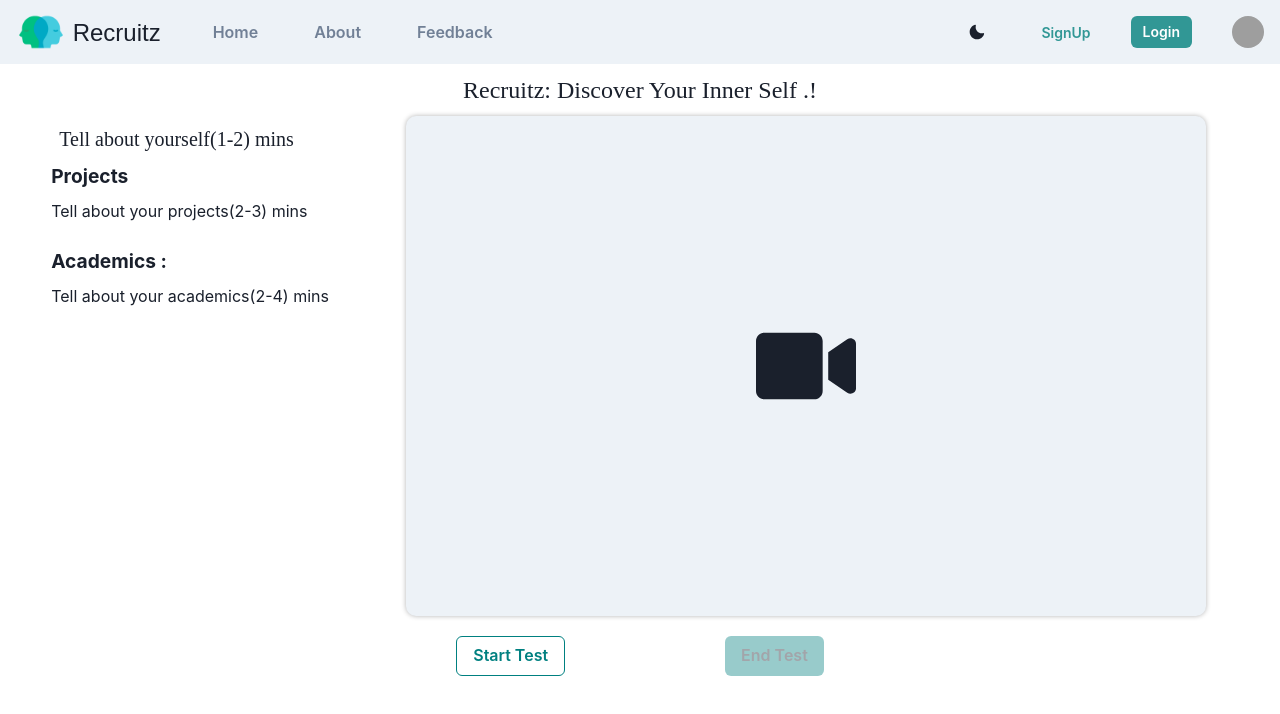
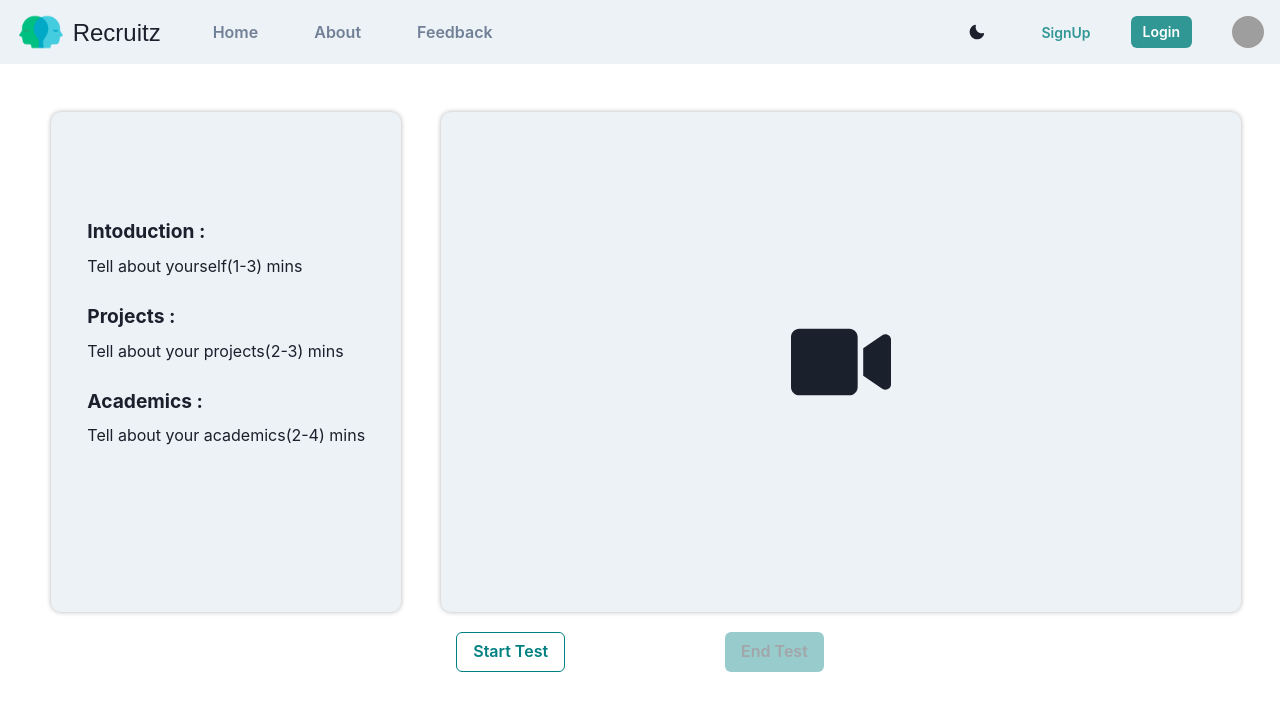
Before and after one commit to jegathees02/recruitz, a React (Create React App) app in the folder frontend/: page /camera in a window 1280 px wide. Shown: the top 714 px of the page. Built offline with nearby package versions, Linux system fonts and the light colour scheme; grey boxes are pictures that could not be loaded.

Commit message:
Frontend Updated

```diff
--- a/frontend/src/components/detecting.js
+++ b/frontend/src/components/detecting.js
@@ -12,6 +12,7 @@ import {
   ModalCloseButton,
   ModalBody,
   ModalFooter,
+  Center,
   useDisclosure,
   Checkbox,
   CheckboxGroup,
@@ -167,13 +168,23 @@ const CameraApp = () => {
 
   return (
     <div>
-      <NavBar />
-      <Text fontFamily={'cursive'} fontSize={'2xl'} width={'100%'} align={'center'} p={2}>Recruitz: Discover Your Inner Self  .!</Text>
-      <div style={{display:'flex'}}>
-      <div style={{marginLeft:"4%",width:'22%',alignItems:'center',justifyContent:'center'}}>
-        <Text fontFamily={'cursive'} fontSize={'20px'} width={'100%'} align={'left'}  p={2}>Tell about yourself{'(1-2) mins'}</Text>
+      <NavBar /><br/><br/>
+      {/* <Text fontFamily={'cursive'} fontSize={'2xl'} width={'100%'} align={'center'} p={2}>Recruitz: Discover Your Inner Self  .!</Text> */}
+      <div bg={bgColor} style={{display:'flex'}}>
+
+      <div style={{marginLeft:"4%",width:'22%',alignItems:'center',justifyContent:'center',boxShadow:'0px 0px 5px 0px rgba(0, 0, 0, 0.3)',borderRadius:10, width: '100%',
+        maxWidth: '350px',backgroundColor:'#edf2f7'}}>
+          <Center>
+          <div style={{marginTop:"30%"}} >
+        {/* <Text fontFamily={'cursive'} fontSize={'20px'} width={'100%'} align={'left'}  p={2}>Tell about yourself{'(1-2) mins'}</Text> */}
         <Text fontWeight="bold" fontSize="1.2rem" marginBottom="0.5rem">
-              Projects
+              Intoduction :
+            </Text>
+            <Text fontSize="1rem" marginBottom="1.5rem">
+              Tell about yourself{'(1-3) mins'}
+            </Text>
+        <Text fontWeight="bold" fontSize="1.2rem" marginBottom="0.5rem">
+              Projects :
             </Text>
             <Text fontSize="1rem" marginBottom="1.5rem">
               Tell about your projects{'(2-3) mins'}
@@ -185,7 +196,11 @@ const CameraApp = () => {
             <Text fontSize="1rem" marginBottom="1.5rem">
             Tell about your academics{'(2-4) mins'}
             </Text>
+
+            </div>
+            </Center>
       </div>
+
       <Box  bg={bgColor}style={{
         position: 'relative',
         width: '100%',
--- a/frontend/src/components/login.js
+++ b/frontend/src/components/login.js
@@ -40,7 +40,7 @@ export default function App() {
     setIsLoading(true);
     setTimeout(() => {
       setIsLoading(false);
-      navigate('/camera');
+      navigate('/userdetails');
     }, 2000);
 
   };
@@ -56,7 +56,7 @@ export default function App() {
             <Stack align={'center'}>
               <Heading fontSize={'4xl'}>Sign in to your account</Heading>
               <Text fontSize={'lg'} color={textColor}>
-                to enjoy all of our cool <Text color={linkColor}>features</Text> ✌️
+                {/* to enjoy all of our cool <Text color={linkColor}>features</Text> ✌️ */}
               </Text>
             </Stack>
             <Box
--- a/frontend/src/components/resultHistogram.js
+++ b/frontend/src/components/resultHistogram.js
@@ -25,12 +25,12 @@ const App = () => {
   const [loading, setLoading] = useState(true);
   // var bgColor = useColorModeValue('','');
   // var bgColor1 = useColorModeValue('#33b894', 'teal');
-  var score = 75;
+  var score = 80;
   const navigate = useNavigate();
   const data = [
-    { name: 'Eye-Contact', percentage: 40 },
-    { name: 'Confidence', percentage: 70 },
-    { name: 'Clarity', percentage: 30 },
+    { name: 'Eye-Contact', percentage: 69 },
+    { name: 'Confidence', percentage: 80 },
+    { name: 'Clarity', percentage: 68 },
     { name: 'Boldness', percentage: 90 }
   ];
   const scorechart = [
--- a/frontend/src/components/signup.js
+++ b/frontend/src/components/signup.js
@@ -45,7 +45,7 @@ function SignupCard() {
             Sign up
           </Heading>
           <Text fontSize={'lg'} color={'gray.600'}>
-            to enjoy all of our cool features ✌️
+            {/* to enjoy all of our cool features ✌️ */}
           </Text>
         </Stack>
         <Box
--- a/frontend/src/components/userdetails.jsx
+++ b/frontend/src/components/userdetails.jsx
@@ -23,10 +23,11 @@ import {
 } from '@chakra-ui/react'
 
 import { useToast } from '@chakra-ui/react'
-
+import { useNavigate } from 'react-router-dom';
 const Form1 = () => {
   const [show, setShow] = useState(false)
   const handleClick = () => setShow(!show)
+
   return (
     <>
       <Heading w="100%" textAlign={'center'} fontWeight="normal" mb="2%">
@@ -293,6 +294,7 @@ export default function Userdetails() {
   const toast = useToast()
   const [step, setStep] = useState(1)
   const [progress, setProgress] = useState(33.33)
+  const navigate=useNavigate();
 
   return (
     <>
@@ -349,9 +351,10 @@ export default function Userdetails() {
                     title: 'Account created.',
                     description: "We've created your account for you.",
                     status: 'success',
-                    duration: 3000,
+                    duration: 500,
                     isClosable: true,
                   })
+                  navigate('/camera');
                 }}>
                 Submit
               </Button>
```
